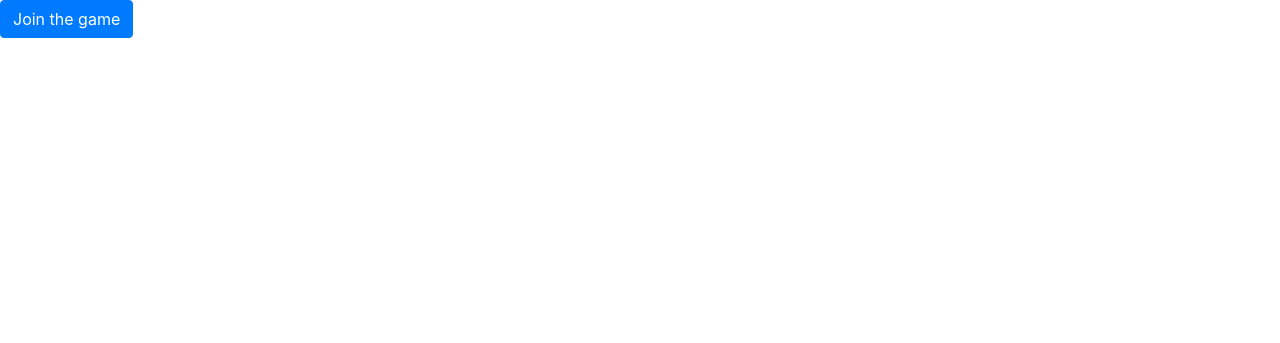
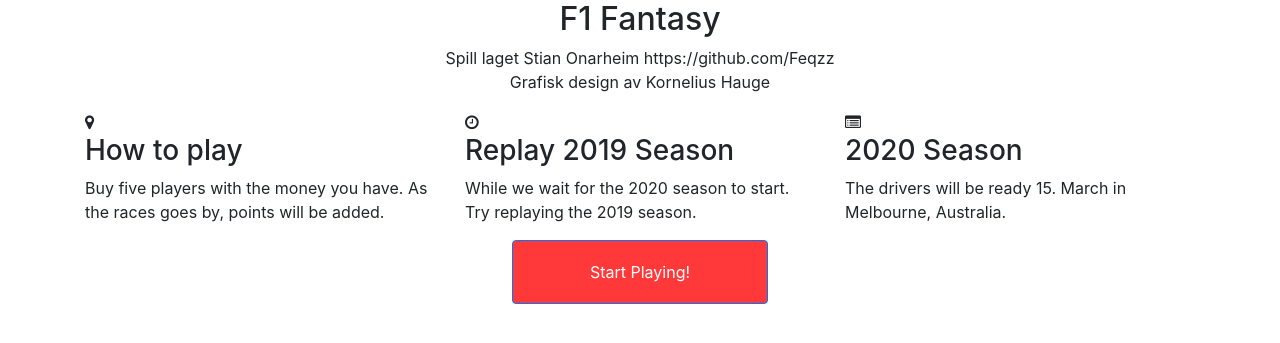
Before and after one commit to Feqzz/f1fantasy, a PHP site: page /welcome.php in a window 1280 px wide. Shown: the top 343 px of the page. Run offline with PHP 8.4, Linux system fonts and the light colour scheme; the visitor is signed in with stand-in values (Sample User, id 1); data that the repository does not hold is empty; a stand-in replaces the project's code that opens the database connection; some libraries are stand-ins or nearby versions.

Commit message:
Used bootstrap to make it 10x better

```diff
--- a/php/welcome.php
+++ b/php/welcome.php
@@ -5,6 +5,7 @@ if(!isset($_SESSION["loggedin"]) || $_SESSION["loggedin"] !== true){
     header("location: login.php");
     exit;
 }
+
 
 require_once("player.php");
 require_once("dbh.php");
@@ -14,6 +15,8 @@ if ($link->connect_error)
     die("Connection failed " . $link->connect_error);
 }
 
+if($_SESSION["loggedin"])
+{
     $user_id = $_SESSION["id"];
     //Check if logged in user already has a player.
 
@@ -24,16 +27,15 @@ mysqli_stmt_bind_param($stmt, "s", $user_id);
     mysqli_stmt_execute($stmt);
     mysqli_stmt_bind_result($stmt, $found);
     mysqli_stmt_fetch($stmt);
-if ($found)
-{
-    header("location: choose_drivers.php");
+    if ($found) {
+        //header("location: choose_drivers.php");
     }
 
-if ($_SERVER["REQUEST_METHOD"] == "POST" && isset($_POST['test']))
-{
+    if ($_SERVER["REQUEST_METHOD"] == "POST" && isset($_POST['play_button'])) {
         //Make a new player object. The constructor will send it to the database. :)
         $players = new player($user_id);
         header("location: choose_drivers.php");
+    }
 }
 
 mysqli_close($link);
@@ -41,20 +43,51 @@ mysqli_close($link);
 ?>
 
 <!DOCTYPE html>
-<html lang="en">
+<html>
+
 <head>
     <meta charset="utf-8">
-    <meta name="viewport" content="width=device-width, initial-scale=1,
-     shrink-to-fit=no">
-    <title>F1 Fantasy</title>
-    <link rel="stylesheet" href="https://stackpath.bootstrapcdn.com/bootstrap/4.4.1/css/bootstrap.min.css"
-          integrity="sha384-Vkoo8x4CGsO3+Hhxv8T/Q5PaXtkKtu6ug5TOeNV6gBiFeWPGFN9MuhOf23Q9Ifjh"
-          crossorigin="anonymous">
+    <meta name="viewport" content="width=device-width, initial-scale=1.0, shrink-to-fit=no">
+    <title>Welcome</title>
+    <link rel="stylesheet" href="../bootstrap/assets/bootstrap/css/bootstrap.min.css">
+    <link rel="stylesheet" href="../bootstrap/assets/fonts/font-awesome.min.css">
+    <link rel="stylesheet" href="../bootstrap/assets/css/Features-Clean.css">
+    <link rel="stylesheet" href="../bootstrap/assets/css/styles.css">
 </head>
+
 <body>
+<div class="features-clean">
+    <div class="container">
+        <div class="intro">
+            <h2 class="text-center">F1 Fantasy</h2>
+            <p class="text-center">Spill laget Stian Onarheim https://github.com/Feqzz <br/> Grafisk design av Kornelius Hauge </p>
+        </div>
+        <div class="row features">
+            <div class="col-sm-6 col-lg-4 item"><i class="fa fa-map-marker icon"></i>
+                <h3 class="name">How to play</h3>
+                <p class="description">Buy five players with the money you have. As the races goes by, points will be added.</p>
+            </div>
+            <div class="col-sm-6 col-lg-4 item"><i class="fa fa-clock-o icon"></i>
+                <h3 class="name">Replay 2019 Season</h3>
+                <p class="description">While we wait for the 2020 season to start. Try replaying the 2019 season.</p>
+            </div>
+            <div class="col-sm-6 col-lg-4 item"><i class="fa fa-list-alt icon"></i>
+                <h3 class="name">2020 Season</h3>
+                <p class="description">The drivers will be ready 15. March in Melbourne, Australia. </p>
+            </div>
+        </div>
+    </div>
+    <div class="row">
+        <div class="col text-center">
             <form action="<?php echo htmlspecialchars($_SERVER["PHP_SELF"]); ?>" method="post">
+            <button class="btn btn-primary" type="submit" style="width: 256px; background-color: rgb(255,57,57);height: 64px;padding: 0px;" value="Submit" name="play_button">Start Playing!
+            </button>
+            </form>
+        </div>
+    </div>
+</div>
+<script src="assets/js/jquery.min.js"></script>
+<script src="assets/bootstrap/js/bootstrap.min.js"></script>
+</body>
 
-    <button type="submit" class="btn btn-primary" value="Submit" name="test">Join the game</button>
-</form>
-</body>
 </html>
```
Lines whose indentation alone changed are shown as unchanged.
